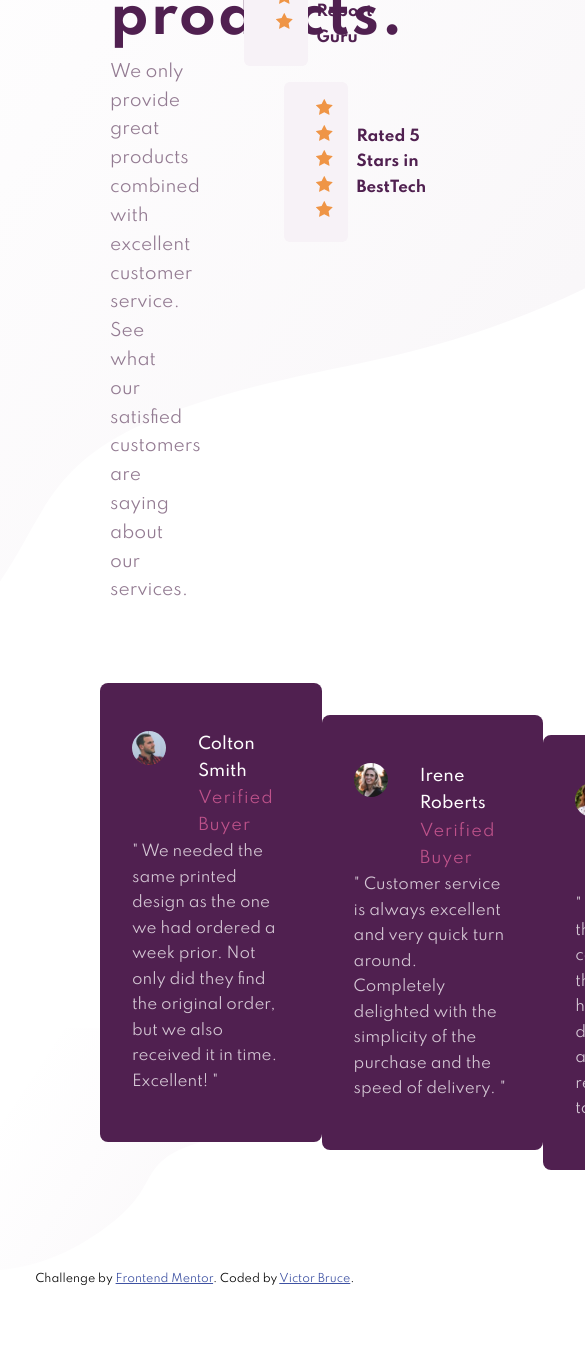
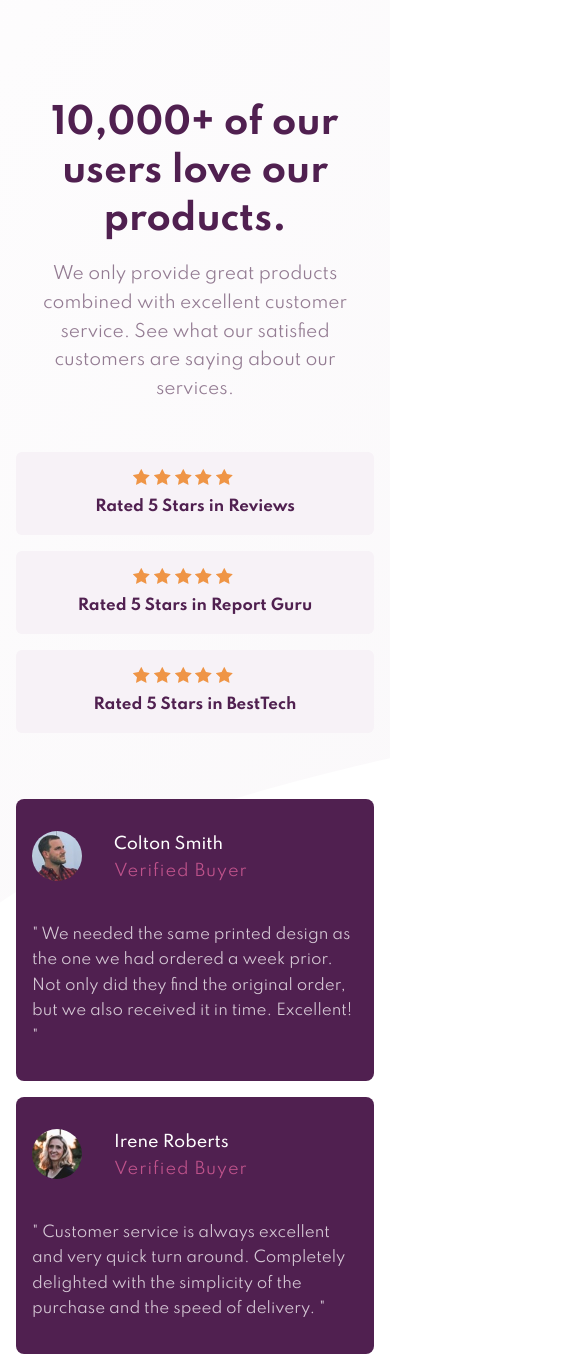
Before and after one commit to victorbruce/portfolio-figma, a plain HTML site: page index.html in a window 390 px wide. Shown: the top 1357 px of the page, 585 px wide, since content can reach past the window. Before the commit the page ends 1288 px from the top, so only its background shows below. Drawn offline with Linux system fonts and the light colour scheme.

Commit message:
update: make website responsive on mobile

```diff
--- a/css/style.css
+++ b/css/style.css
@@ -100,10 +100,6 @@ body {
 /* TESTIMONIALS */
 .testimonials {
   width: 100%;
-  background-image: url("../images/bg-pattern-top-desktop.svg");
-  background-size: contain;
-  background-position: bottom right;
-  background-repeat: no-repeat;
 }
 
 .testimonials__inner {
@@ -173,5 +169,58 @@ body {
   color: hsl(228, 45%, 44%);
 }
 
-@media (max-width: 375px) {
+@media (max-width: 450px) {
+  body {
+    background-image: url("../images/bg-pattern-top-mobile.svg");
+    height: 100%;
+    width: 100%;
+  }
+
+  .social__inner {
+    max-width: 100%;
+    flex-direction: column;
+    padding: 100px 1rem 50px 1rem;
+  }
+  .social__stats {
+    width: 100%;
+    text-align: center;
+    margin-bottom: 3rem;
+  }
+
+  .social__stats__title h1 {
+    font-size: 2.2rem;
+    letter-spacing: 0;
+    padding: 0 32px;
+    text-align: center;
+  }
+
+  .social__ratings {
+    width: 100%;
+  }
+
+  .social__rating {
+    flex-direction: column;
+  }
+
+  .reports, .best-tech {
+    margin-left: 0;
+  }
+
+  .testimonials {
+    width: 100%;
+  }
+
+  .testimonials__inner {
+    flex-direction: column;
+    padding: 0 1rem 50px 1rem;
+  }
+
+  .testimonials__card {
+    min-width: 100%;
+    padding: 2rem 1rem;
+  }
+
+  .anne, .irene {
+    margin-top: 1rem;
+  }
 }
```
